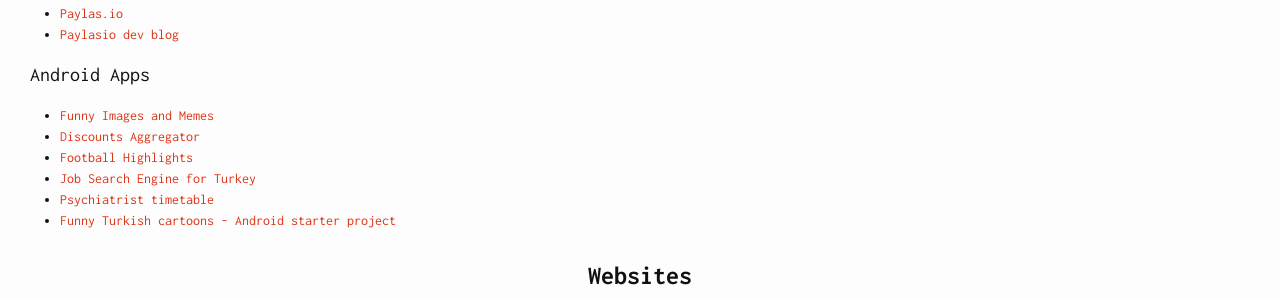
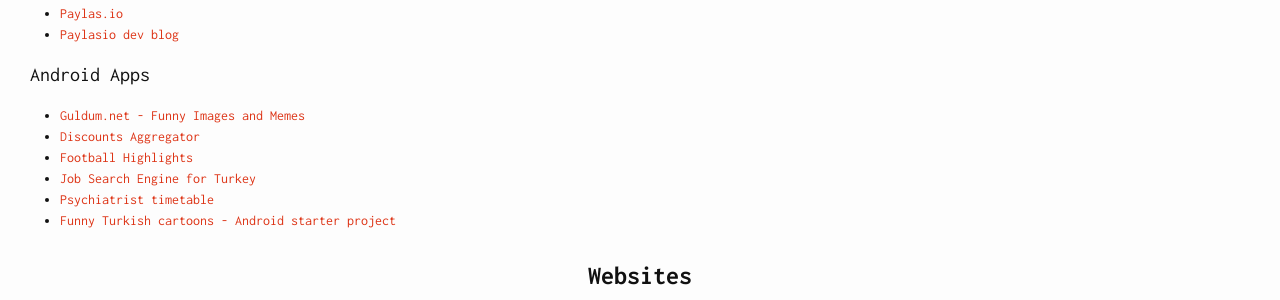
Before and after one commit to hakanu/blog, a Jekyll site: the page built from about.md, in a window 1280 px wide. Shown: the part 386-686 px from the top of the page. Built offline with Jekyll 4.4.1, drawn with Linux system fonts in a browser that asks for light colours; comment, search, counter and statistics services are not loaded.

Commit message:
Updated about.md

```diff
--- a/about.md
+++ b/about.md
@@ -18,7 +18,7 @@
 
 #### Android Apps
 
-* [Funny Images and Memes](https://play.google.com/store/apps/details?id=net.guldum.caps)
+* [Guldum.net - Funny Images and Memes](https://play.google.com/store/apps/details?id=net.guldum.caps)
 * [Discounts Aggregator](https://play.google.com/store/apps/details?id=io.haku.discounts)
 * [Football Highlights](https://play.google.com/store/apps/details?id=io.haku.fb_goals)
 * [Job Search Engine for Turkey](https://play.google.com/store/apps/details?id=co.hakanu.jobfinder)
```
